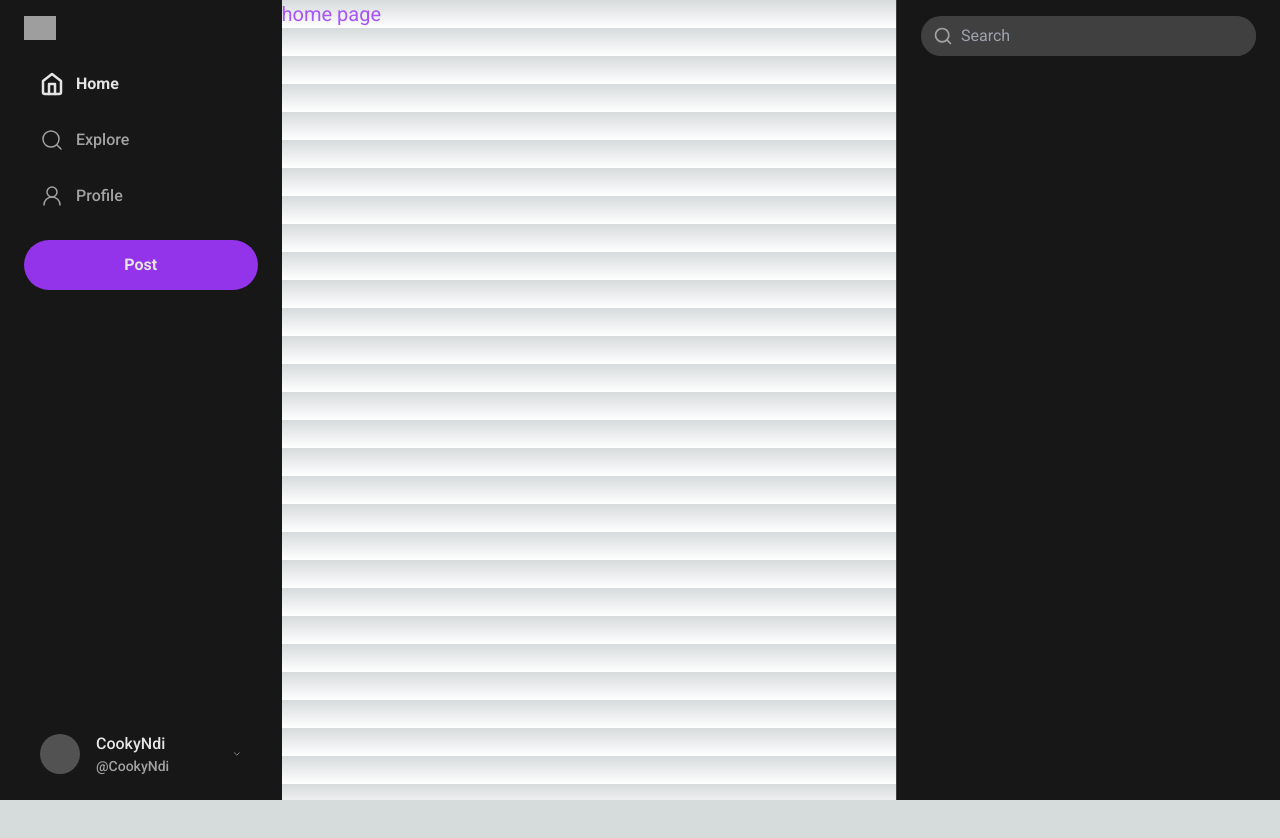
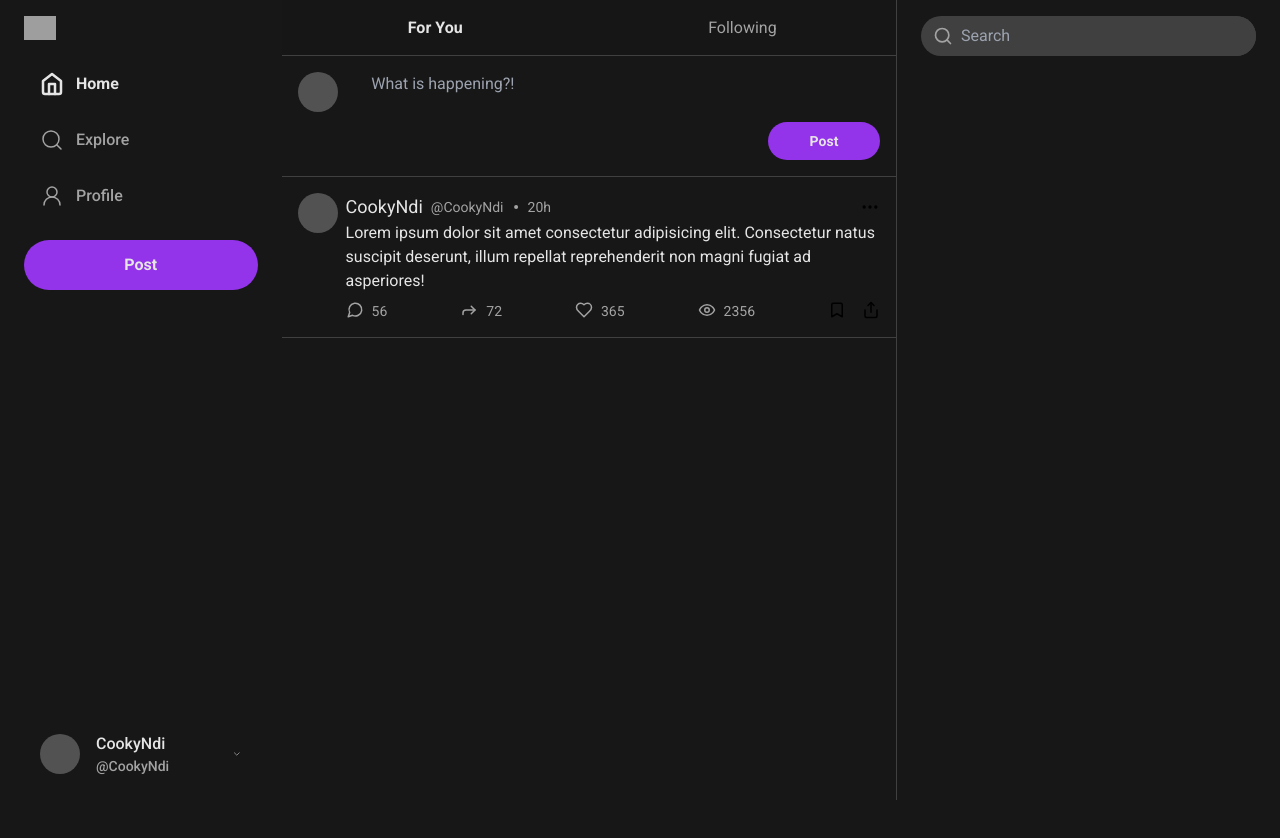
Before and after one commit to CookyNdi/next14-social-media, a Next.js app: page / in a window 1280 px wide. Shown: the top 838 px of the page. Before the commit the page ends 800 px from the top, so only its background shows below. Built offline with nearby package versions, Linux system fonts and the light colour scheme; grey boxes are pictures that could not be loaded.

Commit message:
feat : main layout content

```diff
--- /dev/null
+++ b/app/_components/content.tsx
@@ -0,0 +1,9 @@
+import React from 'react'
+
+const Content = () => {
+  return (
+    <div>Content</div>
+  )
+}
+
+export default Content
--- /dev/null
+++ b/app/_components/create-post.tsx
@@ -0,0 +1,40 @@
+'use client';
+import Button from '@/components/Button';
+import React, { useEffect, useRef, useState } from 'react';
+
+const CreatePost = () => {
+  const textareaRef = useRef<HTMLTextAreaElement>(null);
+
+  const setTextareaHeight = () => {
+    if (textareaRef.current) {
+      textareaRef.current.style.height = 'auto';
+      textareaRef.current.style.height = `${textareaRef.current.scrollHeight}px`;
+    }
+  };
+
+  useEffect(() => {
+    if (textareaRef.current) {
+      setTextareaHeight();
+    }
+  }, []);
+  return (
+    <div className='w-full h-auto p-4 flex border-b border-neutral-700'>
+      <div className='flex w-16'>
+        <div className='relative bg-neutral-600 rounded-full w-10 h-10'></div>
+      </div>
+      <div className='w-full flex flex-col'>
+        <textarea
+          onInput={setTextareaHeight}
+          ref={textareaRef}
+          className='min-h-[50px] bg-transparent px-4 focus:outline-none resize-none'
+          placeholder='What is happening?!'
+        ></textarea>
+        <div className='flex justify-end'>
+          <Button className='w-28 text-sm font-semibold p-2'>Post</Button>
+        </div>
+      </div>
+    </div>
+  );
+};
+
+export default CreatePost;
--- /dev/null
+++ b/app/_components/header.tsx
@@ -0,0 +1,31 @@
+'use client';
+import React, { useState } from 'react';
+import { twMerge } from 'tailwind-merge';
+
+const HomeHeader = () => {
+  const [typeContent, setTypeContent] = useState('For Your');
+  return (
+    <div className='w-full h-14 sticky top-0 flex items-center border-b border-neutral-700 backdrop-blur-[2px] bg-neutral-900/80'>
+      <div
+        className={twMerge(
+          'h-full flex flex-1 justify-center items-center text-neutral-400 cursor-pointer hover:bg-neutral-800',
+          typeContent === 'For Your' && 'font-semibold text-neutral-200'
+        )}
+        onClick={() => setTypeContent('For Your')}
+      >
+        For You
+      </div>
+      <div
+        className={twMerge(
+          'h-full flex flex-1 justify-center items-center text-neutral-400 cursor-pointer hover:bg-neutral-800',
+          typeContent === 'Following' && 'font-semibold text-neutral-200'
+        )}
+        onClick={() => setTypeContent('Following')}
+      >
+        Following
+      </div>
+    </div>
+  );
+};
+
+export default HomeHeader;
--- /dev/null
+++ b/app/_components/post-card.tsx
@@ -0,0 +1,59 @@
+import { Bookmark, Dot, Eye, Forward, Heart, MessageCircle, MoreHorizontal, Share } from 'lucide-react';
+import Link from 'next/link';
+import React from 'react';
+
+const PostCard = () => {
+  return (
+    <div className='w-full h-auto flex border-b border-neutral-700 p-4'>
+      <div className='flex w-16'>
+        <div className='relative bg-neutral-600 rounded-full w-10 h-10 mr-2'></div>
+      </div>
+      <div className='flex flex-col'>
+        <div className='flex items-center justify-between'>
+          <div className='flex items-center'>
+            <Link href={'/1'} className='text-neutral-200 text-lg mr-2'>
+              CookyNdi
+            </Link>
+            <Link href={'/1'} className='text-neutral-400 text-sm'>
+              @CookyNdi
+            </Link>
+            <p className='text-neutral-400 text-sm flex items-center'>
+              <Dot /> 20h
+            </p>
+          </div>
+          <MoreHorizontal size={20} className='hover:bg-neutral-700 rounded-full cursor-pointer' />
+        </div>
+        <div className='flex flex-col'>
+          <h1 className='text-neutral-200'>
+            Lorem ipsum dolor sit amet consectetur adipisicing elit. Consectetur natus suscipit deserunt, illum repellat
+            reprehenderit non magni fugiat ad asperiores!
+          </h1>
+        </div>
+        <div className='flex justify-between mt-2'>
+          <div className='text-neutral-400 text-sm flex gap-x-2'>
+            <MessageCircle size={18} />
+            56
+          </div>
+          <div className='text-neutral-400 text-sm flex gap-x-2'>
+            <Forward size={18} />
+            72
+          </div>
+          <div className='text-neutral-400 text-sm flex gap-x-2'>
+            <Heart size={18} />
+            365
+          </div>
+          <div className='text-neutral-400 text-sm flex gap-x-2'>
+            <Eye size={18} />
+            2356
+          </div>
+          <div className='flex gap-x-4'>
+            <Bookmark size={18} />
+            <Share size={18} />
+          </div>
+        </div>
+      </div>
+    </div>
+  );
+};
+
+export default PostCard;
--- a/app/globals.css
+++ b/app/globals.css
@@ -25,3 +25,23 @@ body {
     )
     rgb(var(--background-start-rgb));
 }
+
+@layer utilities {
+  body::-webkit-scrollbar {
+    width: 10px;
+    height: 10px;
+  }
+
+  body::-webkit-scrollbar-track {
+    background: #242424;
+  }
+
+  body::-webkit-scrollbar-thumb {
+    background: #353535;
+    border-radius: 20px;
+  }
+
+  body::-webkit-scrollbar-thumb:hover {
+    background: #404040;
+  }
+}
--- a/app/layout.tsx
+++ b/app/layout.tsx
@@ -14,8 +14,10 @@ export default function RootLayout({ children }: { children: React.ReactNode })
   return (
     <html lang='en'>
       <body className={roboto.className}>
-        <Sidebar />
-        {children}
+        <main className='relative z-0 overflow-hidden min-h-[100dvh] bg-neutral-900'>
+          <Sidebar />
+          {children}
+        </main>
       </body>
     </html>
   );
--- a/app/page.tsx
+++ b/app/page.tsx
@@ -1,10 +1,19 @@
 import RightBar from '@/components/layouts/RightSideBar/right-bar';
+import HomeHeader from './_components/header';
+import CreatePost from './_components/create-post';
+import PostFloatButton from '@/components/PostButton';
+import PostCard from './_components/post-card';
 
 const Home = () => {
   return (
-    <div className='pl-[22%] pr-[25%] w-full h-full'>
+    <div className='md:pl-[22%] md:pr-[30%] relative w-full h-[200dvh]'>
       <RightBar />
-      <h1 className='text-purple-500 text-xl'>home page</h1>
+      <HomeHeader />
+      <CreatePost />
+      {/* <div className='w-screen h-screen fixed top-0 left-0 z-0'>
+        <PostFloatButton />
+      </div> */}
+      <PostCard />
     </div>
   );
 };
```
